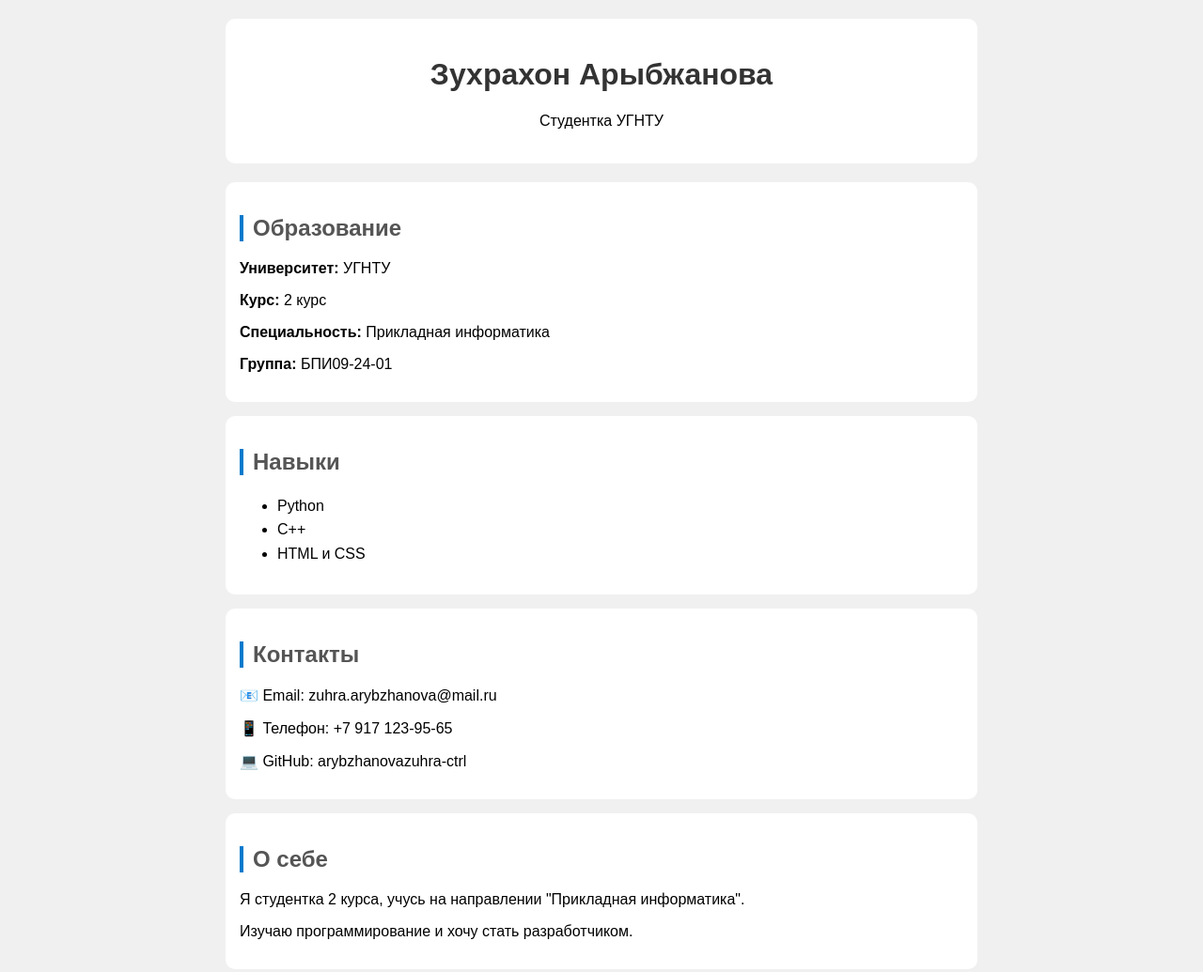
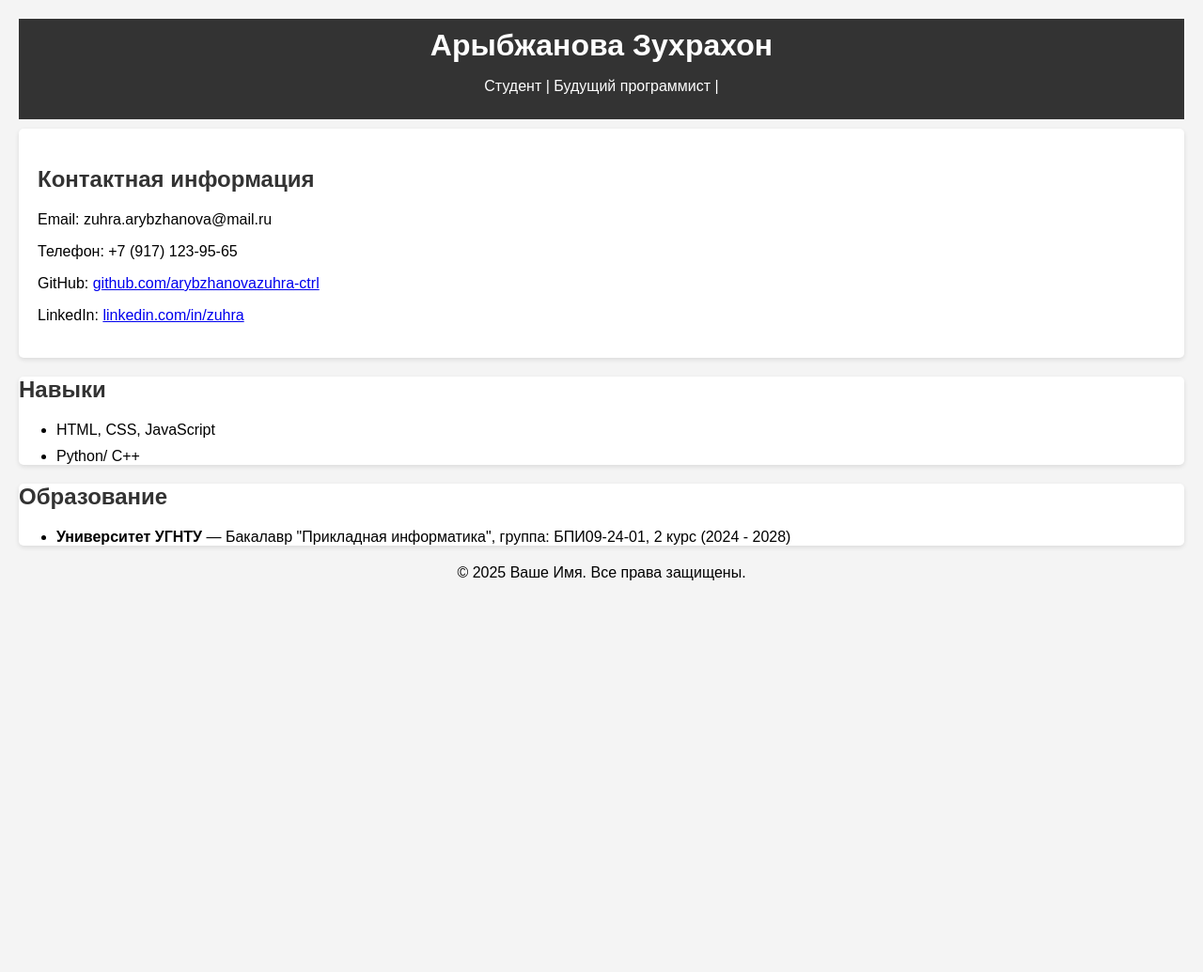
Before and after one commit to arybzhanovazuhra-ctrl/arybzhanovazuhra-ctrl.github.io, a plain HTML site: page index.html in a window 1280 px wide. Shown: the whole page at 94% size. After the commit the page ends 800 px from the top, so only its background shows below. Drawn offline with Linux system fonts and the light colour scheme.

Commit message:
Update index.html

```diff
--- a/index.html
+++ b/index.html
@@ -1,82 +1,81 @@
 <!DOCTYPE html>
-<html>
+<html lang="ru">
 <head>
-    <title>Мое резюме</title>
+    <meta charset="UTF-8">
+    <meta name="viewport" content="width=device-width, initial-scale=1.0">
+    <title>Резюме Студента</title>
+    <link rel="stylesheet" href="styles.css"> <!-- Подключите ваш CSS файл -->
     <style>
         body {
-            font-family: Arial;
-            max-width: 800px;
-            margin: 0 auto;
+            font-family: Arial, sans-serif;
+            margin: 0;
             padding: 20px;
-            background-color: #f0f0f0;
+            background-color: #f4f4f4;
         }
-
-        .header {
+        header {
             text-align: center;
+            padding: 10px 0;
+            background-color: #333;
+            color: white;
+        }
+        h1 {
+            margin: 0;
+        }
+        section {
             background: white;
             padding: 20px;
-            border-radius: 10px;
+            margin: 10px 0;
+            border-radius: 5px;
+            box-shadow: 0 2px 5px rgba(0, 0, 0, 0.1);
+        }
+        h2 {
+            color: #333;
+        }
+        .contact-info {
             margin-bottom: 20px;
         }
-
-        .section {
-            background: white;
-            padding: 15px;
-            margin-bottom: 15px;
-            border-radius: 10px;
+        .skills, .experience, .education {
+            list-style-type: none;
+            padding: 0;
         }
-
-        h1 {
-            color: #333;
-        }
-
-        h2 {
-            color: #555;
-            border-left: 4px solid #007acc;
-            padding-left: 10px;
-        }
-
-        ul {
-            line-height: 1.6;
+        .skills li, .experience li, .education li {
+            margin-bottom: 10px;
         }
     </style>
 </head>
 <body>
 
-    <div class="header">
-        <h1>Зухрахон Арыбжанова</h1>
-        <p>Студентка УГНТУ</p>
-    </div>
+<header>
+    <h1>Арыбжанова Зухрахон</h1>
+    <p>Студент | Будущий программист |</p>
+</header>
 
-    <div class="section">
-        <h2>Образование</h2>
-        <p><strong>Университет:</strong> УГНТУ</p>
-        <p><strong>Курс:</strong> 2 курс</p>
-        <p><strong>Специальность:</strong> Прикладная информатика</p>
-        <p><strong>Группа:</strong> БПИ09-24-01</p>
-    </div>
+<section class="contact-info">
+    <h2>Контактная информация</h2>
+    <p>Email: zuhra.arybzhanova@mail.ru </p>
+    <p>Телефон: +7 (917) 123-95-65</p>
+    <p>GitHub: <a href="https://github.com/ваш_пользователь" target="_blank">github.com/arybzhanovazuhra-ctrl</a></p>
+    <p>LinkedIn: <a href="https://linkedin.com/in/ваш_профиль" target="_blank">linkedin.com/in/zuhra</a></p>
+</section>
 
-    <div class="section">
-        <h2>Навыки</h2>
-        <ul>
-            <li>Python </li>
-            <li>C++ </li>
-            <li>HTML и CSS </li>
-        </ul>
-    </div>
+<section class="skills">
+    <h2>Навыки</h2>
+    <ul>
+        <li>HTML, CSS, JavaScript</li>
+        <li>Python/ C++ </li>
+    </ul>
+</section>
 
-    <div class="section">
-        <h2>Контакты</h2>
-        <p>📧 Email: zuhra.arybzhanova@mail.ru </p>
-        <p>📱 Телефон: +7 917 123-95-65</p>
-        <p>💻 GitHub: arybzhanovazuhra-ctrl </p>
-    </div>
+<section class="education">
+    <h2>Образование</h2>
+    <ul>
+        <li><strong>Университет УГНТУ </strong> — Бакалавр "Прикладная информатика", группа: БПИ09-24-01, 2 курс (2024 - 2028)</li>
+    </ul>
+</section>
 
-    <div class="section">
-        <h2>О себе</h2>
-        <p>Я студентка 2 курса, учусь на направлении "Прикладная информатика".</p>
-        <p>Изучаю программирование и хочу стать разработчиком.</p>
-    </div>
+<footer style="text-align:center; margin-top:20px;">
+    <p>&copy; 2025 Ваше Имя. Все права защищены.</p>
+</footer>
 
 </body>
 </html>
```
